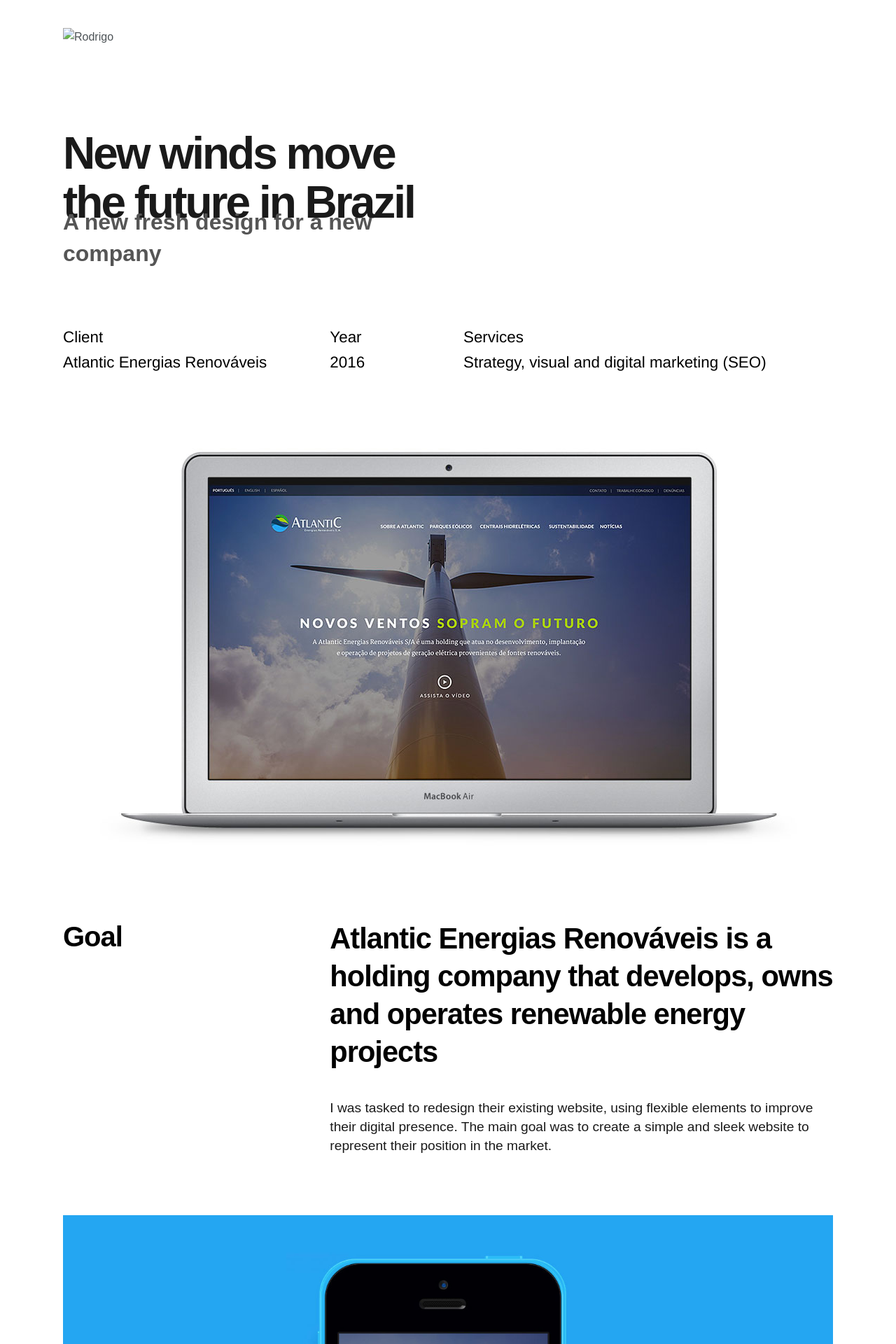
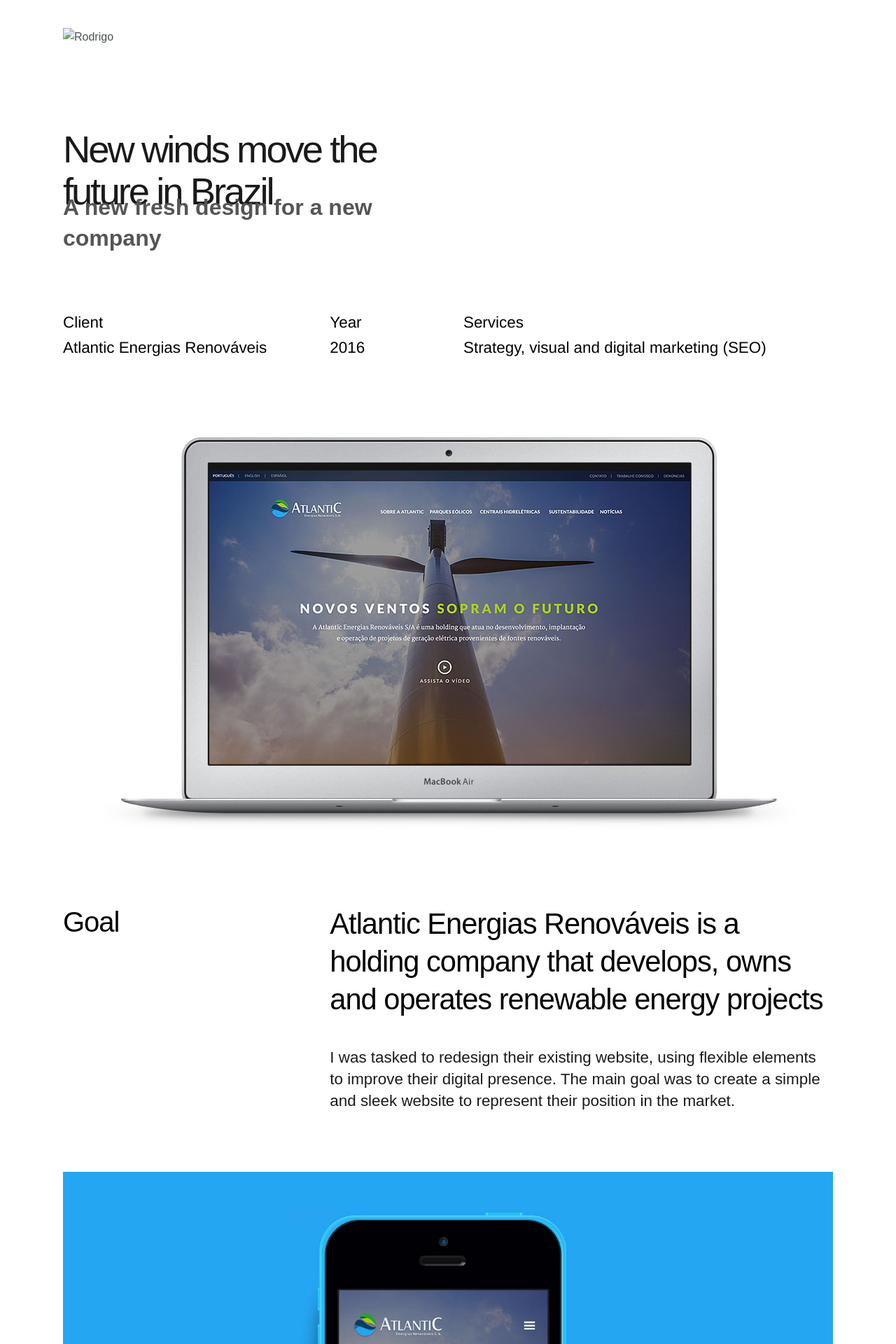
Before and after one commit to drigoteixeira/drigoteixeira.github.io, a Jekyll site: the page built from projects/atlantic/index.html, in a window 1280 px wide. Shown: the top 1920 px of the page at 70% size. Built offline with Jekyll 4.4.1, drawn with Linux system fonts in a browser that asks for light colours.

Commit message:
update style typo at homepage

```diff
--- a/_scss/links.scss
+++ b/_scss/links.scss
@@ -1,21 +1,21 @@
 /* Links
 –––––––––––––––––––––––––––––––––––––––––––––––––– */
 a {
-  color: $gray-3;
+  color: $base-gray;
   transition: color 0.2s linear;
   -o-transition: color 0.2s linear;
   -moz-transition: color 0.2s linear;
   -webkit-transition: color 0.2s linear;
   text-decoration: none;
-  border-bottom: 2px solid $gray-3;
+  border-bottom: 1px solid $gray-3;
   font-weight: 700;
 }
 
 a:hover {
-  color: $gray-3;
+  color: $base-gray;
   text-decoration: none;
   border-bottom: none;
 }
 
 a:visited,
-li a { color: $gray-3; border-bottom: 2px solid $gray-3; }
+li a { color: $base-gray; border-bottom: 1px solid $base-gray; }
--- a/_scss/lists.scss
+++ b/_scss/lists.scss
@@ -31,7 +31,7 @@
 ul li,
 ol li {
     line-height: 32px;
-    font-size: 1.4em;
+    font-size: 1.6em;
     list-style-position: outside;
     margin-bottom: 20px;
 }
--- a/_scss/typography.scss
+++ b/_scss/typography.scss
@@ -11,19 +11,21 @@
     color: $black;
     margin-top: 0;
     font-family: 'Heebo', sans-serif;
-    font-weight: 700;
+    font-weight: 400;
 }
 
 h1 {
-    font-size: 4em;
+    font-size: 3.4em;
     line-height: 1.1;
     letter-spacing: -3px;
     color: $base-gray;
 }
 
 h1 span {
-    color: $red;
+    color: $base-gray;
+    font-weight: 700;
 }
+
 
 .subtitle {
     margin-top: -70px;
@@ -79,7 +81,7 @@
 }
 
 p {
-    font-size: 1.2em;
+    font-size: 1.4em;
     font-weight: 400;
     line-height: 1.4em;
 }
@@ -150,7 +152,7 @@
 .social li {
     display: inline;
     list-style: none;
-    font-size: 1.2em;
+    font-size: 1.4em;
     padding: 0;
     color: $gray-9;
     margin: 0 20px 0 0;
--- a/index.html
+++ b/index.html
@@ -4,9 +4,9 @@
 
     <div class="container">
         <div class="row">
-            <div class="eight columns">
+            <div class="nine columns">
 
-                <h1>Hi! I’m Rodrigo, <span>product</span> &amp; <span>service designer</span> at Itaú.</h1>
+                <h1>Hi! I’m Rodrigo, <span>product</span> &amp; <span>service designer</span> at Itaú Unibanco. A user-centered design enthusiast. </h1>
 
                 <p>New portfolio coming soon.</p>
 
--- a/js/scripts.js
+++ b/js/scripts.js
@@ -36,7 +36,7 @@
 
     WebFont.load({
     google: {
-      families: ['Heebo:400,700'],
+      families: ['Heebo:300,400,700,800,900'],
       url: ['https://fonts.googleapis.com/css2'],
     }
     });
```
